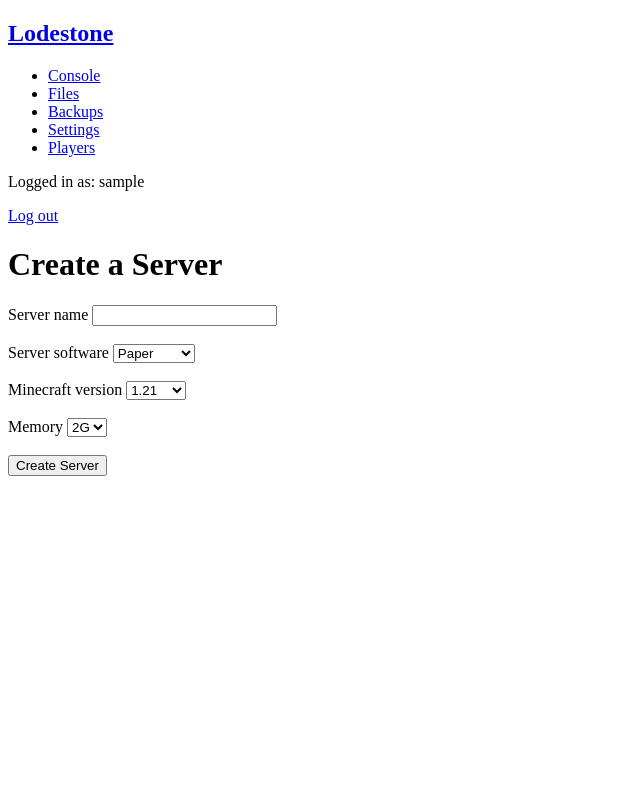
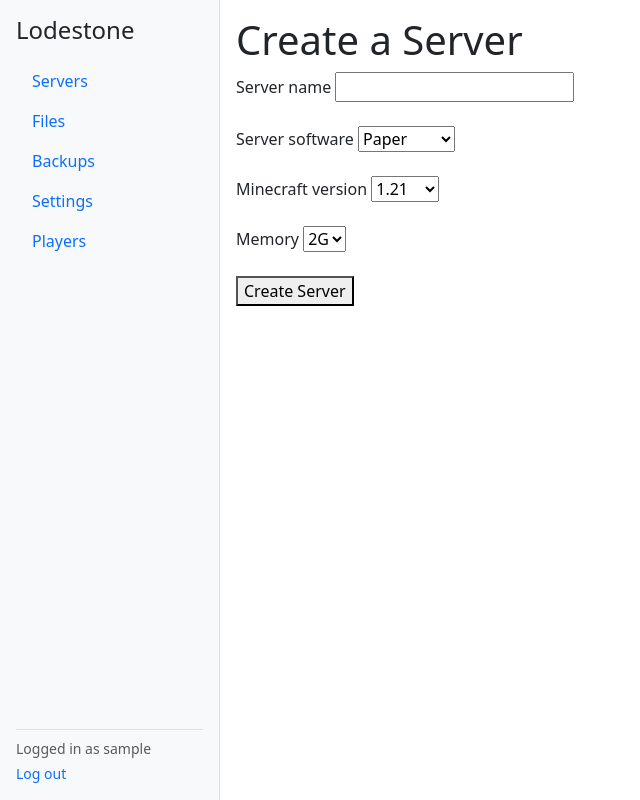
Before and after one commit to lodestone-dev-org/lodestone, a Flask app: page /server/create in a window 1280 px wide. Shown: the whole page, without its empty margins (0-640 px from the left). Run offline with Flask 3, Linux system fonts and the light colour scheme; the visitor is signed in with stand-in values (Sample User, id 1).

Commit message:
Add Bootstrap sidebar to panel pages

```diff
--- a/static/style.css
+++ b/static/style.css
@@ -114,3 +114,13 @@
     align-items: center;
     margin-bottom: 1.5rem;
 }
+
+/* Panel layout */
+.panel-sidebar {
+    width: 220px;
+}
+
+.server-console {
+    height: 300px;
+    overflow-y: auto;
+}
--- a/templates/base.html
+++ b/templates/base.html
@@ -4,35 +4,36 @@
     <meta charset="UTF-8">
     <meta name="viewport" content="width=device-width, initial-scale=1.0">
     <title>{% block title %}Lodestone{% endblock %}</title>
+    <link href="https://cdn.jsdelivr.net/npm/bootstrap@5.3.3/dist/css/bootstrap.min.css" rel="stylesheet">
     <link rel="stylesheet" href="{{ url_for('static', filename='style.css') }}">
 </head>
 <body>
-    <div class="app">
-        <aside class="sidebar">
-            <h1 class="brand"><a href="{{ url_for('index') }}">Lodestone</a></h1>
+    <div class="d-flex vh-100">
+        <nav class="panel-sidebar d-flex flex-column flex-shrink-0 p-3 bg-light border-end">
+            <h1 class="h4 mb-3"><a href="{{ url_for('index') }}" class="text-decoration-none text-dark">Lodestone</a></h1>
 
-            <nav>
-                <ul>
-                    <li><a href="{{ url_for('index') }}">Console</a></li>
-                    <li><a href="#files">Files</a></li>
-                    <li><a href="#backups">Backups</a></li>
-                    <li><a href="#settings">Settings</a></li>
-                    <li><a href="#players">Players</a></li>
-                </ul>
-            </nav>
+            <ul class="nav nav-pills flex-column mb-auto">
+                <li class="nav-item"><a class="nav-link" href="{{ url_for('index') }}">Servers</a></li>
+                <li class="nav-item"><a class="nav-link" href="#">Files</a></li>
+                <li class="nav-item"><a class="nav-link" href="#">Backups</a></li>
+                <li class="nav-item"><a class="nav-link" href="#">Settings</a></li>
+                <li class="nav-item"><a class="nav-link" href="#">Players</a></li>
+            </ul>
 
-            <p class="user">Logged in as: {{ session.username }}</p>
-            <a href="{{ url_for('logout') }}">Log out</a>
-        </aside>
+            <div class="border-top pt-2 small text-muted">
+                <p class="mb-1">Logged in as {{ session.username }}</p>
+                <a href="{{ url_for('logout') }}" class="text-decoration-none">Log out</a>
+            </div>
+        </nav>
 
-        <main class="content">
+        <main class="flex-grow-1 p-3 overflow-auto">
             {% with messages = get_flashed_messages() %}
                 {% if messages %}
-                    <ul class="flashes">
+                    <div class="alert alert-danger">
                     {% for message in messages %}
-                        <li>{{ message }}</li>
+                        <div>{{ message }}</div>
                     {% endfor %}
-                    </ul>
+                    </div>
                 {% endif %}
             {% endwith %}
 
@@ -40,6 +41,7 @@
         </main>
     </div>
 
+    <script src="https://cdn.jsdelivr.net/npm/bootstrap@5.3.3/dist/js/bootstrap.bundle.min.js"></script>
     {% block scripts %}{% endblock %}
 </body>
 </html>
```
Also changed, not shown: templates/server_console.html (+20 -18 lines).
